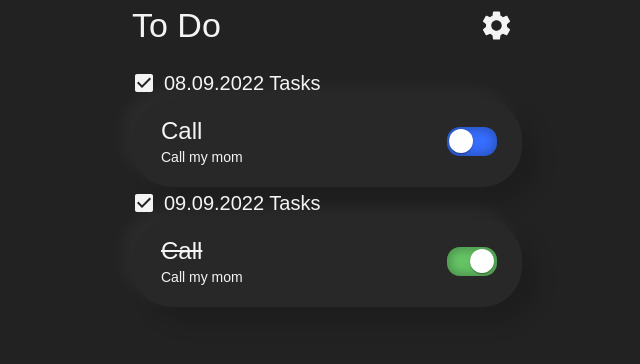
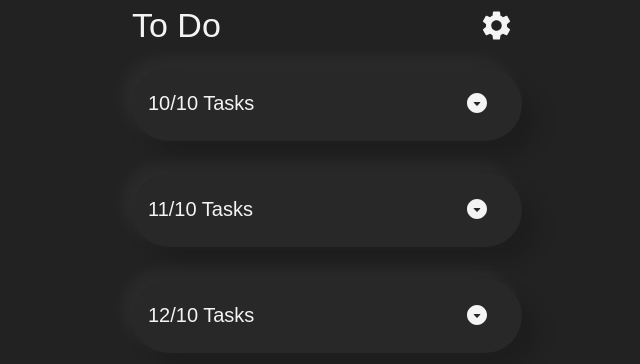
Before and after one commit to GKoil/test-enot-io, a React (Create React App) app: page / in a window 1280 px wide. Shown: the top 364 px of the page, without its empty margins (313-953 px from the left). Built offline with nearby package versions, Linux system fonts and the light colour scheme; a web font is replaced by a local one.

Commit message:
feature add toggle tasks and sort and filter

```diff
--- a/src/constants/tasks.ts
+++ b/src/constants/tasks.ts
@@ -3,7 +3,7 @@ import { Task } from "@/types/task.type";
 const TASKS: Task[] = [
   {
     id: 1,
-    date: "08.09.2022",
+    date: "10.11.2022",
     title: "Call",
     description: "Call my mom",
     priority: "medium",
@@ -11,7 +11,15 @@ const TASKS: Task[] = [
   },
   {
     id: 2,
-    date: "09.09.2022",
+    date: "10.12.2022",
+    title: "Call",
+    description: "Call my mom",
+    priority: "medium",
+    isCompleted: true,
+  },
+  {
+    id: 3,
+    date: "10.10.2022",
     title: "Call",
     description: "Call my mom",
     priority: "medium",
--- a/src/packages/data/processData.ts
+++ b/src/packages/date/processDate.ts
@@ -1,6 +1,8 @@
+const DIFFERENT_DAYS = 1;
+
 const processData = (data: Date, todayData: Date): string => {
   if (
-    data.getDay() === todayData.getDate() &&
+    data.getDate() === todayData.getDate() &&
     data.getMonth() === todayData.getMonth() &&
     data.getFullYear() === todayData.getFullYear()
   ) {
@@ -8,13 +10,16 @@ const processData = (data: Date, todayData: Date): string => {
   }
 
   if (
+    data.getDate() - todayData.getDate() === DIFFERENT_DAYS &&
     data.getMonth() === todayData.getMonth() &&
     data.getFullYear() === todayData.getFullYear()
   ) {
     return "Tomorrow";
   }
 
-  return `${data.getDate()}/${data.getMonth()}`;
+  return `${data.getDate()}/${(data.getMonth() + 1)
+    .toString()
+    .padStart(2, "0")}`;
 };
 
 export default processData;
--- a/src/pages/todo/Todo.tsx
+++ b/src/pages/todo/Todo.tsx
@@ -1,4 +1,4 @@
-import { useContext, useState } from "react";
+import { useContext, useMemo, useState } from "react";
 import SettingsIcon from "@mui/icons-material/Settings";
 import { Typography, Box, IconButton, CircularProgress } from "@mui/material";
 import { useQuery } from "@tanstack/react-query";
@@ -9,6 +9,7 @@ import context from "../../context/Context";
 import TASKS from "../../constants/tasks";
 import DayTasks from "./components/DayTasks";
 import { Task } from "@/types/task.type";
+import processData from "../../packages/date/processDate";
 
 function Todo() {
   const value = useContext(context);
@@ -34,6 +35,19 @@ function Todo() {
     }, {} as { [key: string]: Task[] });
   };
 
+  const currentDate = useMemo((): Date => {
+    return new Date();
+  }, []);
+
+  const processDateByList = (date: string) => {
+    const today = currentDate;
+    const constructDate = new Date(date);
+    return processData(constructDate, today);
+  };
+
+  const callbackSort = ([a]: [string, unknown], [b]: [string, unknown]) =>
+    a.split(".")[1] > b.split(".")[1] ? 1 : -1;
+
   return (
     <div>
       <Box display="flex" justifyContent="space-between" alignItems="center">
@@ -47,13 +61,22 @@ function Todo() {
 
       {status === "success" && (
         <ul className={styles.todo__tasks}>
-          {Object.entries(transformTasks(value?.data?.tasks)).map(
-            ([dateTask, itemTasks]) => (
+          {Object.entries(transformTasks(value?.data?.tasks))
+            .sort(callbackSort)
+            .filter(
+              ([dateTask]) =>
+                currentDate.getDate() - new Date(dateTask).getDate() <= 0,
+            )
+            .map(([dateTask, itemTasks]) => (
               <li key={dateTask}>
-                <DayTasks data={dateTask} tasks={itemTasks} />
+                <Box marginBottom={4}>
+                  <DayTasks
+                    data={processDateByList(dateTask)}
+                    tasks={itemTasks}
+                  />
+                </Box>
               </li>
-            ),
-          )}
+            ))}
         </ul>
       )}
 
--- a/src/pages/todo/components/DayTasks/DayTasks.module.scss
+++ b/src/pages/todo/components/DayTasks/DayTasks.module.scss
@@ -37,4 +37,8 @@
       text-decoration-line: line-through;
     }
   }
+
+  &__toggleIcon {
+    color: var(--main-gray);
+  }
 }
--- a/src/pages/todo/components/DayTasks/DayTasks.tsx
+++ b/src/pages/todo/components/DayTasks/DayTasks.tsx
@@ -1,7 +1,9 @@
-import { Typography, Box } from "@mui/material";
+import { Typography, Box, IconButton } from "@mui/material";
 import classNames from "classnames";
-import { useContext } from "react";
+import { useContext, useState } from "react";
 import CheckBoxIcon from "@mui/icons-material/CheckBox";
+import ArrowDropDownCircleRoundedIcon from "@mui/icons-material/ArrowDropDownCircleRounded";
+import ArrowCircleUpIcon from "@mui/icons-material/ArrowCircleUp";
 import { Task } from "@/types/task.type";
 import Toggler from "../../../../ui-kit/Toggler";
 import styles from "./DayTasks.module.scss";
@@ -14,17 +16,37 @@ type DayTasksType = {
 
 function DayTasks({ data, tasks }: DayTasksType) {
   const value = useContext(context);
+  const [isOpen, setIsOpen] = useState(false);
 
   const handleToggleTask = (id: number) => {
     // process request
     value?.actions.toggleTask(id);
   };
 
+  const handleToggleList = () => {
+    setIsOpen((prev) => !prev);
+  };
+
   return (
+    <div>
+      {isOpen ? (
         <section>
-      <Box display="flex" flexWrap="wrap" alignItems="center" gap={1}>
+          <Box
+            display="flex"
+            flexWrap="wrap"
+            alignItems="center"
+            gap={1}
+            marginBottom={2}
+            marginLeft={2}
+          >
             <CheckBoxIcon />
             <Typography variant="h6">{`${data} Tasks`}</Typography>
+            <Box marginLeft="auto" marginRight={2}>
+              <IconButton onClick={handleToggleList}>
+                <span className="visually-hidden">Скрыть список </span>
+                <ArrowCircleUpIcon className={styles.dayTasks__toggleIcon} />
+              </IconButton>
+            </Box>
           </Box>
           <div className={styles.dayTasks__item}>
             {tasks.map((task) => (
@@ -52,13 +74,16 @@ function DayTasks({ data, tasks }: DayTasksType) {
                   <div>
                     <Typography
                       className={classNames(styles.dayTasks__itemTitle, {
-                    [styles.dayTasks__itemTitle_completed]: task.isCompleted,
+                        [styles.dayTasks__itemTitle_completed]:
+                          task.isCompleted,
                       })}
                       variant="h5"
                     >
                       {task.title}
                     </Typography>
-                <Typography variant="subtitle2">{task.description}</Typography>
+                    <Typography variant="subtitle2">
+                      {task.description}
+                    </Typography>
                   </div>
                 </Box>
                 <Toggler
@@ -69,6 +94,24 @@ function DayTasks({ data, tasks }: DayTasksType) {
             ))}
           </div>
         </section>
+      ) : (
+        <Box
+          display="flex"
+          flexWrap="wrap"
+          justifyContent="space-between"
+          alignItems="center"
+          className={styles.dayTasks__item}
+        >
+          <Typography variant="h6">{`${data} Tasks`}</Typography>
+          <IconButton onClick={handleToggleList}>
+            <span className="visually-hidden">Раскрыть список </span>
+            <ArrowDropDownCircleRoundedIcon
+              className={styles.dayTasks__toggleIcon}
+            />
+          </IconButton>
+        </Box>
+      )}
+    </div>
   );
 }
 
```
Also changed, not shown: src/ui-kit/Toggler/Toggler.tsx (+8 -4 lines). Lines whose indentation alone changed are shown as unchanged.
